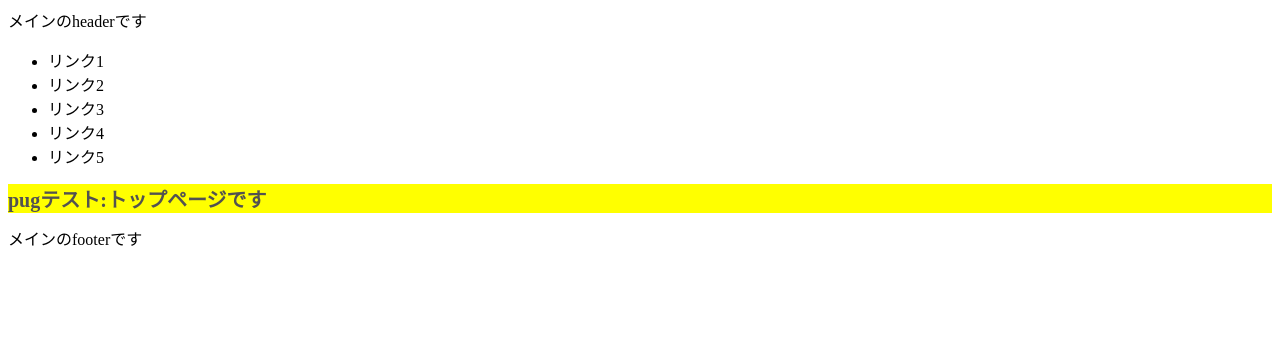
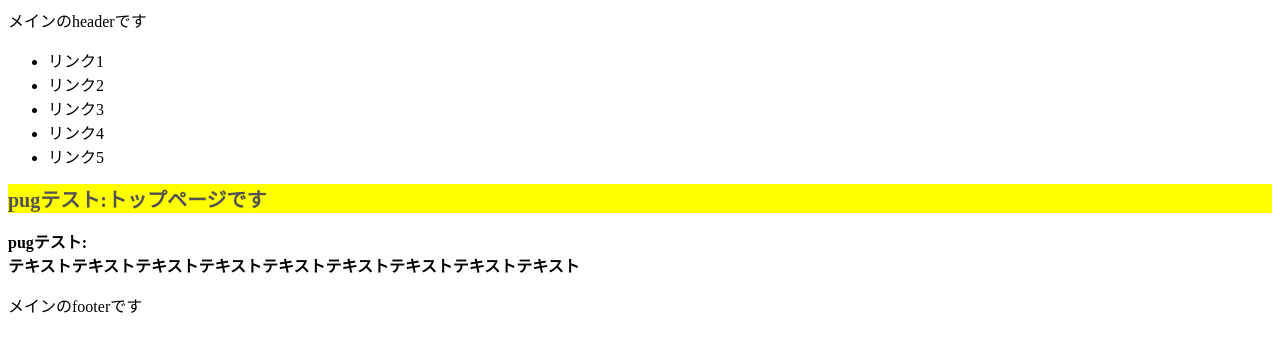
Before and after one commit to Ryota-Ito0730/gulp_lesson, a website: page dev/pug/index.pug in a window 1280 px wide. Drawn offline with nearby package versions, Linux system fonts and the light colour scheme; files that its build step writes are made by us from their sources.

Commit message:
|を使用したbrタグ等の設置方法を追記

```diff
--- a/dev/pug/index.pug
+++ b/dev/pug/index.pug
@@ -16,5 +16,10 @@ html(lang="ja")
     main.main
       .main__inner
         h1 pugテスト:トップページです
+        //- 下記のように |と改行を使用することでテキスト内にbr等、他タグを設置できる
+        p
+          | pugテスト:
+          br
+          | テキストテキストテキストテキストテキストテキストテキストテキストテキスト
 
     include ./parts/_mainFooter.pug
```
Also changed, not shown: README.md, dist/index.html, dist/under.html.
